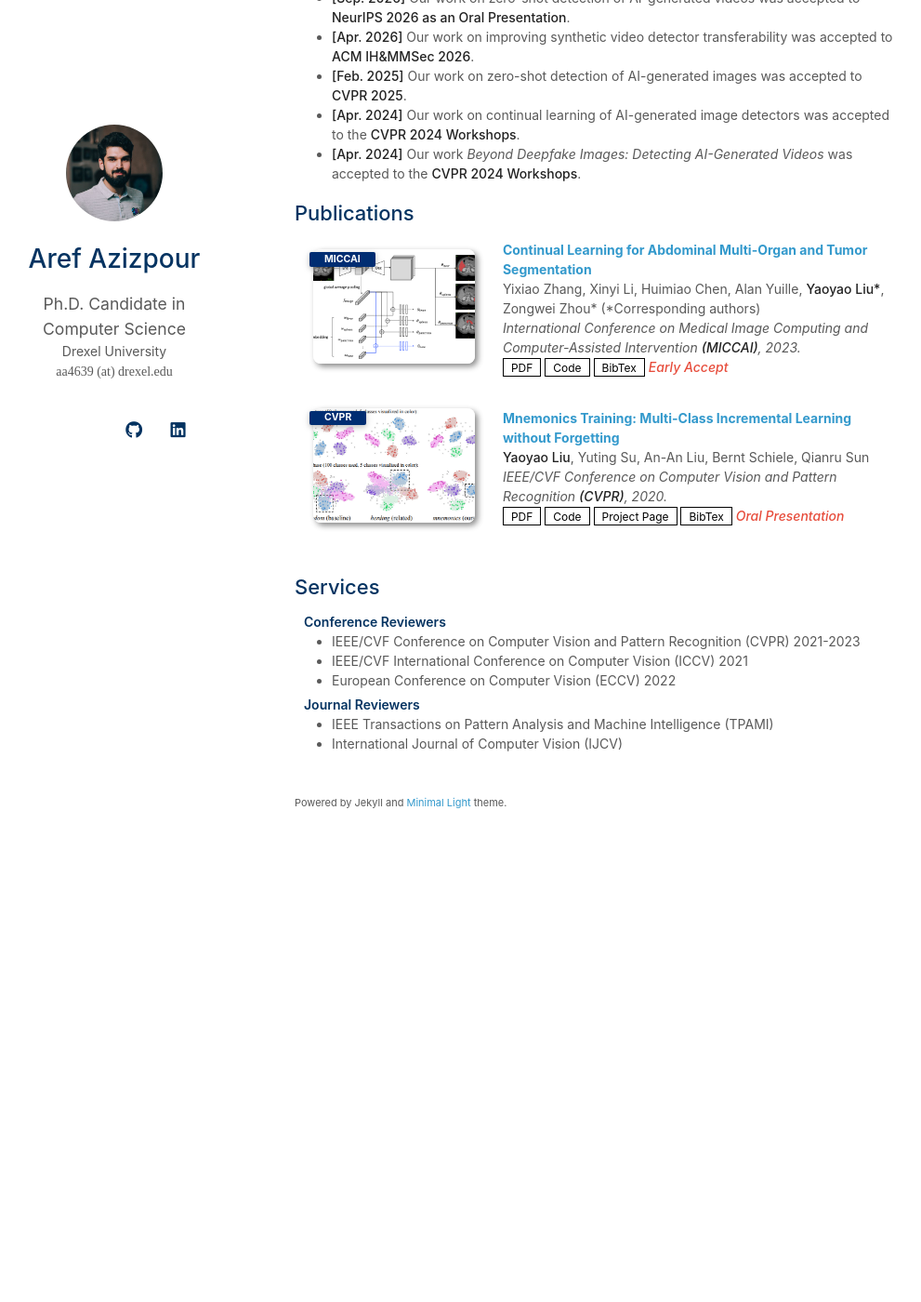
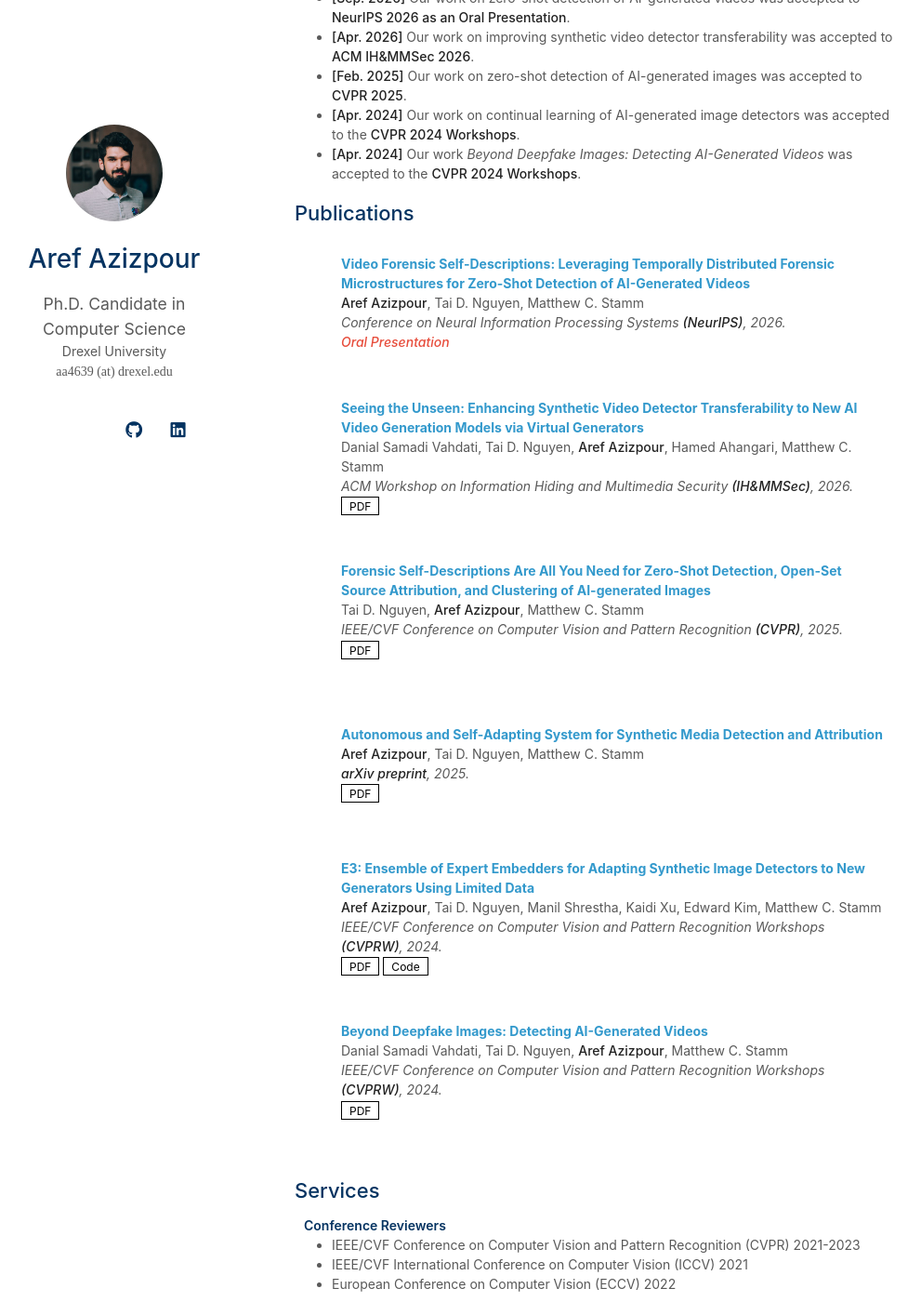
Before and after one commit to arefazizpour/arefazizpour.github.io, a Jekyll site: the page built from index.md, in a window 1280 px wide and 1400 px high, scrolled down 454 px. Shown: the whole window at 93% size, without its empty margins (153-1144 px from the left). Built offline with Jekyll 4.4.1, drawn with Linux system fonts in a browser that asks for light colours; a style sheet for code colours, icons or effects is not loaded; our own code applies the rules of GitHub Pages for plain Markdown files; before the commit the page ends 1396 px from its top, so only the background shows below that.

Commit message:
updated publications

```diff
--- a/_data/publications.yml
+++ b/_data/publications.yml
@@ -1,22 +1,45 @@
 main:
 
-  - title: Continual Learning for Abdominal Multi-Organ and Tumor Segmentation
-    authors: Yixiao Zhang, Xinyi Li, Huimiao Chen, Alan Yuille, <strong>Yaoyao Liu*</strong>, Zongwei Zhou* (*Corresponding authors)
-    conference_short: MICCAI
-    conference: International Conference on Medical Image Computing and Computer-Assisted Intervention <strong>(MICCAI)</strong>, 2023.
-    pdf: https://arxiv.org/pdf/2306.00988.pdf
-    code: https://github.com/MrGiovanni/ContinualLearning
-    bibtex: https://bib.yliu.me/MICCAI23.txt
-    image: ./assets/img/teaser_example_2.png
-    notes: Early Accept
+  - title: "Video Forensic Self-Descriptions: Leveraging Temporally Distributed Forensic Microstructures for Zero-Shot Detection of AI-Generated Videos"
+    authors: <strong>Aref Azizpour</strong>, Tai D. Nguyen, Matthew C. Stamm
+    conference_short: NeurIPS
+    conference: Conference on Neural Information Processing Systems <strong>(NeurIPS)</strong>, 2026.
+    notes: Oral Presentation
+    # pdf: ADD_LINK_WHEN_AVAILABLE
+    # image: ./assets/img/vfsd.png
 
-  - title: "Mnemonics Training: Multi-Class Incremental Learning without Forgetting"
-    authors: <strong>Yaoyao Liu</strong>, Yuting Su, An-An Liu, Bernt Schiele, Qianru Sun
+  - title: "Seeing the Unseen: Enhancing Synthetic Video Detector Transferability to New AI Video Generation Models via Virtual Generators"
+    authors: Danial Samadi Vahdati, Tai D. Nguyen, <strong>Aref Azizpour</strong>, Hamed Ahangari, Matthew C. Stamm
+    conference_short: IH&MMSec
+    conference: ACM Workshop on Information Hiding and Multimedia Security <strong>(IH&MMSec)</strong>, 2026.
+    pdf: https://doi.org/10.1145/3785353.3815083
+    # image: ./assets/img/seeing_the_unseen.png
+
+  - title: "Forensic Self-Descriptions Are All You Need for Zero-Shot Detection, Open-Set Source Attribution, and Clustering of AI-generated Images"
+    authors: Tai D. Nguyen, <strong>Aref Azizpour</strong>, Matthew C. Stamm
     conference_short: CVPR
-    conference: IEEE/CVF Conference on Computer Vision and Pattern Recognition <strong>(CVPR)</strong>, 2020.
-    pdf: https://arxiv.org/pdf/2002.10211.pdf
-    code: https://github.com/yaoyao-liu/class-incremental-learning/tree/main/mnemonics-training
-    page: https://class-il.mpi-inf.mpg.de/mnemonics/
-    bibtex: https://class-il.mpi-inf.mpg.de/mnemonics/
-    notes: Oral Presentation
-    image: ./assets/img/teaser_example.png
+    conference: IEEE/CVF Conference on Computer Vision and Pattern Recognition <strong>(CVPR)</strong>, 2025.
+    pdf: https://openaccess.thecvf.com/content/CVPR2025/papers/Nguyen_Forensic_Self-Descriptions_Are_All_You_Need_for_Zero-Shot_Detection_Open-Set_CVPR_2025_paper.pdf
+    # image: ./assets/img/fsd.png
+
+  - title: "Autonomous and Self-Adapting System for Synthetic Media Detection and Attribution"
+    authors: <strong>Aref Azizpour</strong>, Tai D. Nguyen, Matthew C. Stamm
+    conference_short: arXiv
+    conference: <strong>arXiv preprint</strong>, 2025.
+    pdf: https://arxiv.org/pdf/2504.03615
+    # image: ./assets/img/self_adapting.png
+
+  - title: "E3: Ensemble of Expert Embedders for Adapting Synthetic Image Detectors to New Generators Using Limited Data"
+    authors: <strong>Aref Azizpour</strong>, Tai D. Nguyen, Manil Shrestha, Kaidi Xu, Edward Kim, Matthew C. Stamm
+    conference_short: CVPRW
+    conference: IEEE/CVF Conference on Computer Vision and Pattern Recognition Workshops <strong>(CVPRW)</strong>, 2024.
+    pdf: https://openaccess.thecvf.com/content/CVPR2024W/WMF/papers/Azizpour_E3_Ensemble_of_Expert_Embedders_for_Adapting_Synthetic_Image_Detectors_CVPRW_2024_paper.pdf
+    code: https://github.com/ArefAz/E3-Ensemble-of-Expert-Embedders-CVPRWMF24
+    # image: ./assets/img/e3.png
+
+  - title: "Beyond Deepfake Images: Detecting AI-Generated Videos"
+    authors: Danial Samadi Vahdati, Tai D. Nguyen, <strong>Aref Azizpour</strong>, Matthew C. Stamm
+    conference_short: CVPRW
+    conference: IEEE/CVF Conference on Computer Vision and Pattern Recognition Workshops <strong>(CVPRW)</strong>, 2024.
+    pdf: https://openaccess.thecvf.com/content/CVPR2024W/WMF/papers/Vahdati_Beyond_Deepfake_Images_Detecting_AI-Generated_Videos_CVPRW_2024_paper.pdf
+    # image: ./assets/img/beyond_deepfake.png
```
